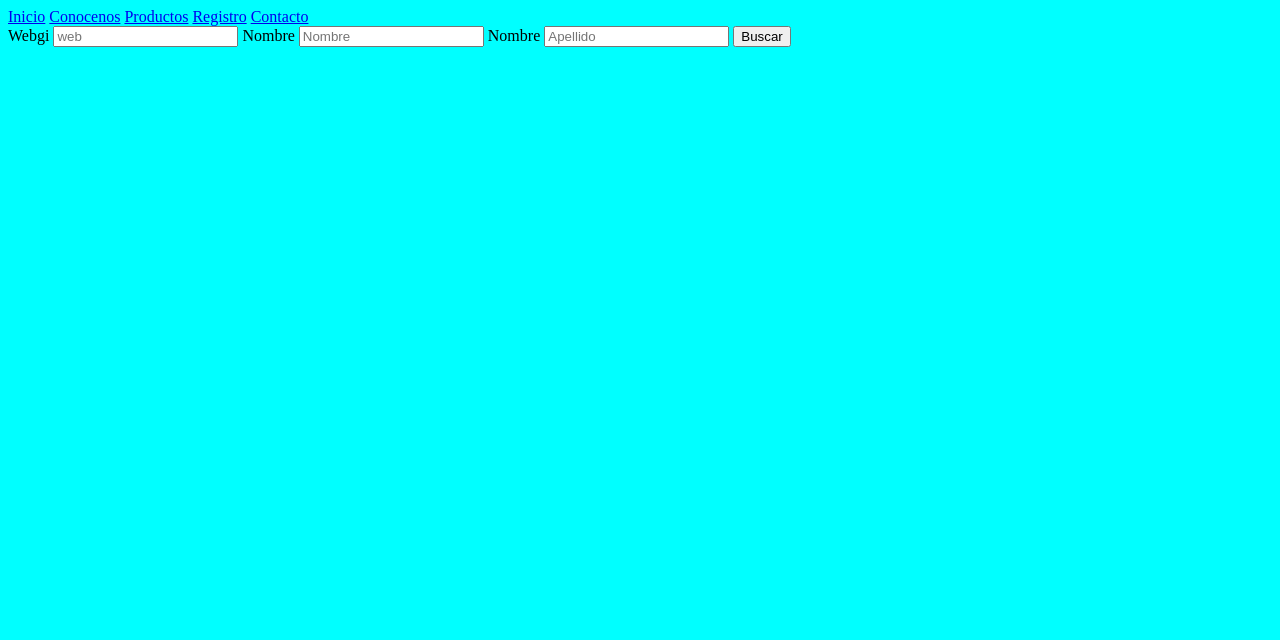
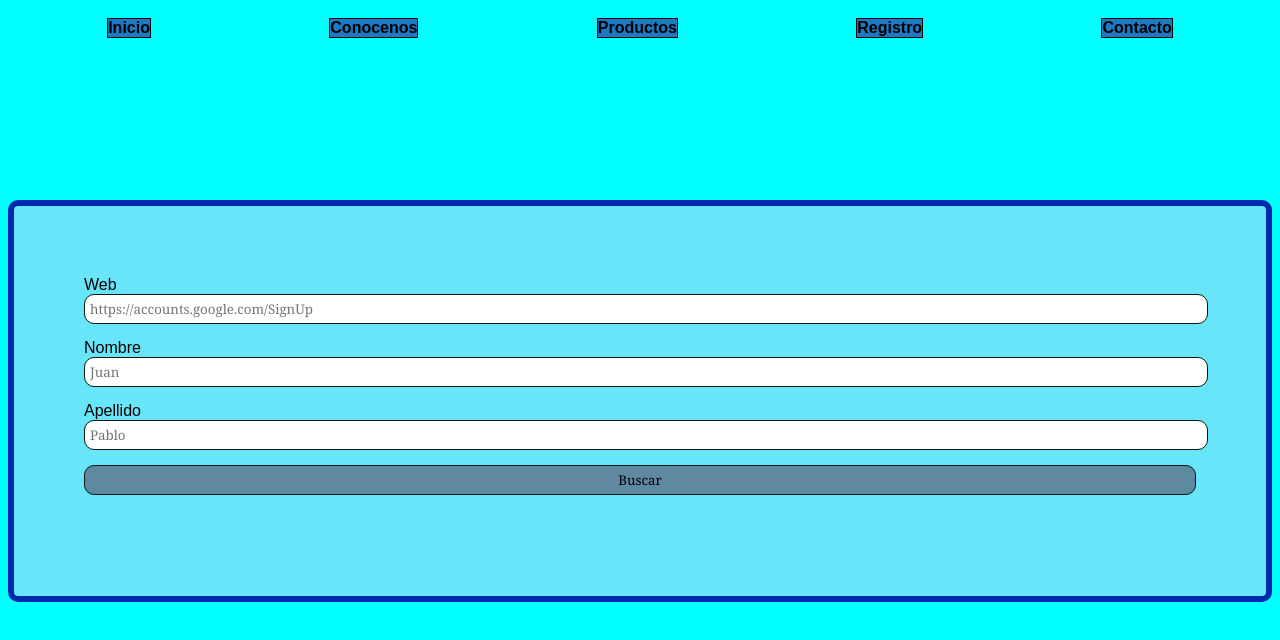
Before and after one commit to CiCamacho20/ExamenICD, a plain HTML site: page productos.html in a window 1280 px wide. Drawn offline with Linux system fonts and the light colour scheme.

Commit message:
Esta es la version final

```diff
--- a/productos.html
+++ b/productos.html
@@ -7,25 +7,26 @@
 
 </head>
 <body>
-    <div id="menu">
+    <div class="menu">
     <a href="index.html">Inicio</a>
     <a href="conocenos.html">Conocenos</a>
     <a href="productos.html">Productos</a>
     <a href="registro.html">Registro</a>
     <a href="contacto.html">Contacto </a>
     </div>
+    <section class="box ">
+    <form action="index.html">
+        <label for="web">Web</label>
+        <input type="text" name="web" id="web" placeholder="https://accounts.google.com/SignUp" >
+        <br>
+        <label for="nombre">Nombre</label>
+        <input type="text" name="nombre" id="nombre" placeholder="Juan" >
 
-    <form action="index.html">
-        <label for="web">Web</label>gi
-        <input type="text" name="web" id="web" placeholder="web" >
-
-        <label for="nombre">Nombre</label>
-        <input type="text" name="nombre" id="nombre" placeholder="Nombre" >
-
-        <label for="Apellido">Nombre</label>
-        <input type="text" name="Apellido" id="Apellido" placeholder="Apellido" >
-        <button>Buscar</button>
-
+            <br>
+        <label for="Apellido">Apellido</label>
+        <input type="text" name="Apellido" id="Apellido" placeholder="Pablo" >
+        <button >Buscar</button>
+    </section>
     </form>
 </body>
 </html>
--- a/style.css
+++ b/style.css
@@ -1,4 +1,62 @@
 body{
     background: cyan;
     border: 20px;
+    font-family: Arial, sans-serif;
     }
+
+.menu{
+    color:blue;
+    text-align:center;
+    padding:10px;
+    margin:auto;
+    list-style-type: none;
+    display: flex;
+}
+.menu a {
+    text-decoration: none;
+    color: rgb(0, 0, 0);
+    font-weight: bold;
+    padding: 10 px 20px;
+    background-color: hsl(207, 75%, 44%);
+    margin: 0px;
+    display: inline-block;
+    border: 5px;
+    transition: background-color 0.3;
+    border-color: black;
+    margin: auto;
+    border: 1px solid rgb(0, 0, 0);
+}
+.menu a:hover {
+    background-color: hsl(207, 75%, 23%);
+}
+input {
+    width: 100%;
+    padding: 5px;
+    border-radius: 10px;
+    margin-bottom: 15px;
+    border: 1px solid rgb(5, 24, 12);
+    font-family: Cambria, Cochin, Georgia, Times, 'Times New Roman', serif;
+    color: #142331;
+
+}
+
+
+button{
+    width: 100%;
+    padding: 5px;
+    border-radius: 10px;
+    margin-bottom: 15px;
+    border: 1px solid rgb(5, 24, 12);
+    font-family: Cambria, Cochin, Georgia, Times, 'Times New Roman', serif;
+    background-color: rgb(95, 137, 161);
+}
+
+.box {
+    height: 250px;
+    background-color: rgb(104, 229, 248);
+    padding: 70px;
+    margin: auto;
+    margin-top: 12%;
+    border-radius: 10px;
+    border: 6px solid rgb(0, 41, 175);
+}
```
Also changed, not shown: conocenos.html (+14 -1 lines), contacto.html (+11 -1 lines), index.html (+12 -14 lines), registro.html (+11 -1 lines).
